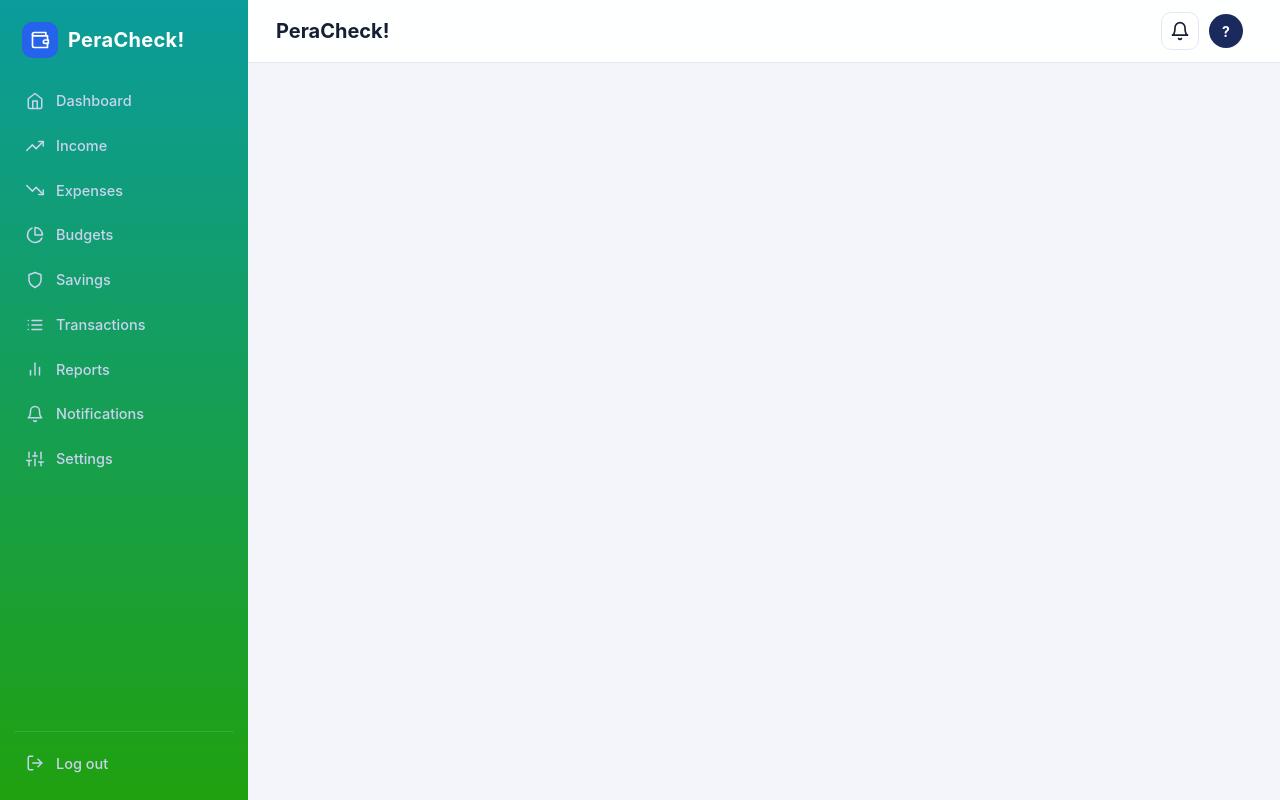
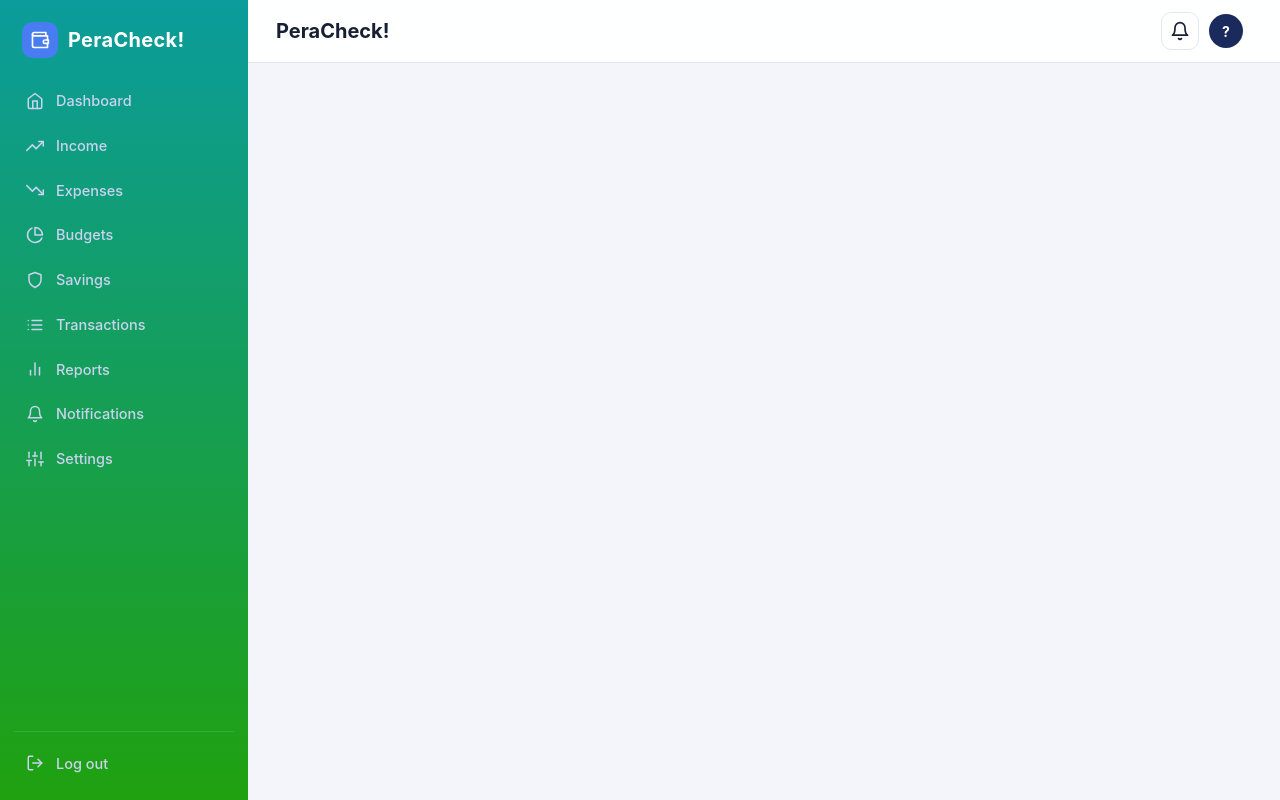
Before and after one commit to niquocadiz-stack/Pera-Check-Testing, a PHP site: page /includes/header.php in a window 1280 px wide. Run offline with PHP 8.4, Linux system fonts and the light colour scheme; data that the repository does not hold is empty.

Commit message:
update website

```diff
--- a/assets/css/style.css
+++ b/assets/css/style.css
@@ -6,7 +6,7 @@
     --blue-800: #20a10f;
     --navy-700: #1a2a5c;
     --navy-600: #243673;
-    --blue: #2563eb;
+    --blue: #477df1;
     --blue-soft: #e8efff;
     --green: #16a34a;
     --green-soft: #e3f6ea;
@@ -69,7 +69,7 @@ h1, h2, h3, h4 { margin: 0; line-height: 1.25; }
     color: #c9d3ef; font-weight: 500; font-size: 14.5px; background: none; border: 0;
     width: 100%; text-align: left; cursor: pointer; font-family: inherit;
 }
-.nav-link:hover { background: rgba(255, 255, 255, .07); color: #fff; text-decoration: none; }
+.nav-link:hover { background: rgba(255, 255, 255, .07); color: #ffffffad; text-decoration: none; }
 .nav-link.active { background: var(--blue); color: #fff; }
 .nav-badge {
     margin-left: auto; background: var(--red); color: #fff; font-size: 11px; font-weight: 700;
```
